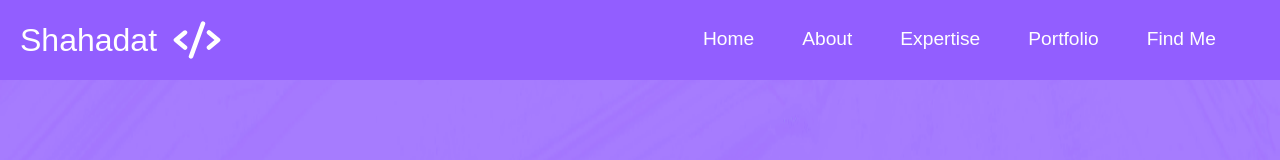
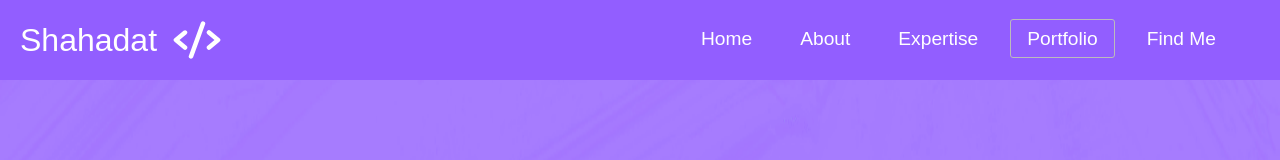
Before and after one commit to asamshahadat/asamshahadat.github.io, a React (Create React App) app: page /portfolio in a window 1280 px wide. Shown: the top 160 px of the page. Built offline with nearby package versions, Linux system fonts and the light colour scheme.

Commit message:
Portfolio Link Issue solved

```diff
--- a/src/components/layouts/Header.jsx
+++ b/src/components/layouts/Header.jsx
@@ -38,12 +38,13 @@ const Header = () => {
                         </Link>
                     </li>
                     <li className="nav-item">
-                        {/* <NavLink  to="/portfolio" activeclassname="active" className="nav-links" onClick={handleClick} >
+                        <NavLink
+                            to="/portfolio"
+                            className={({ isActive }) => isActive ? "nav-links active" : "nav-links"}
+                            onClick={handleClick}
+                        >
                             Portfolio
-                        </NavLink> */}
-                        <Link to="portfolio" smooth={true} duration={500} spy={true} className="nav-links" onClick={handleClick} activeClass="active">
-                            Portfolio
-                        </Link>
+                        </NavLink>
                     </li>
                     <li className="nav-item">
                         {/* <NavLink to="/contact" activeclassname="active" className="nav-links" onClick={handleClick} >
```
